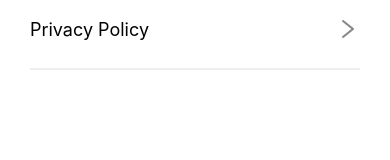
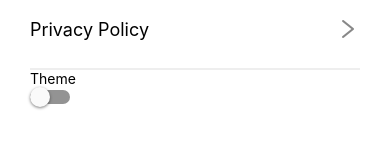
Before and after one commit to PROFF-1/rn-assignment5-22173542, a React Native app in the folder ExpensesApp/: screen /Settings in a window 390 px wide. Shown: the part 563-723 px from the top of the page. Built offline with nearby package versions, Linux system fonts and the light colour scheme.

Commit message:
Dark Theme establish and redy to be implemented

```diff
--- a/ExpensesApp/App.js
+++ b/ExpensesApp/App.js
@@ -4,6 +4,8 @@ import Home from "./Screens/Home"
 import Settings from "./Screens/Settings"
 import MyCards from "./Screens/MyCards"
 import Statistics from "./Screens/Statistics"
+import { ThemeProvider } from './ThemeContext';
+import { useTheme } from './ThemeContext';
 
 import { NavigationContainer } from '@react-navigation/native';
 import { createBottomTabNavigator } from '@react-navigation/bottom-tabs';
@@ -11,7 +13,10 @@ import { createBottomTabNavigator } from '@react-navigation/bottom-tabs';
 
 const Tab = createBottomTabNavigator()
 
-export default function App() {
+function AppComponents() {
+
+  const theme = useTheme();
+
   return (
     <NavigationContainer style={styles.container}>
       <Tab.Navigator>
@@ -57,3 +62,12 @@ export default function App() {
     </NavigationContainer>
   );
 }
+
+
+export default function App() {
+  return (
+   <ThemeProvider>
+    <AppComponents/>
+   </ThemeProvider>
+  )
+}
--- a/ExpensesApp/Screens/Settings.js
+++ b/ExpensesApp/Screens/Settings.js
@@ -1,12 +1,16 @@
-import { FlatList, SafeAreaView, StyleSheet, Text, View } from 'react-native'
+import { FlatList, SafeAreaView, StyleSheet, Switch, Text, View } from 'react-native'
 import React from 'react'
 import { styles } from '../Styles/styles'
 import { settingsList } from '../Data/data'
+import { useTheme } from '../ThemeContext.js'
 
 
 export default function Settings() {
+
+  const theme =useTheme();
+  const {isDarkMode}= theme;
   return (
-    <SafeAreaView style={styles.settingsContainer}>
+    <SafeAreaView style={[styles.settingsContainer, {backgroundColor:theme.colors.background}]}>
       <Text style={styles.settings}>Settings </Text>
       <View style={{width:'100%',paddingHorizontal:30,}}>
         <FlatList
@@ -20,6 +24,13 @@ export default function Settings() {
           )
         }}
         />
+        <View>
+          <Text>Theme</Text>
+          <Switch
+            value={theme.isDarkMode}
+            onValueChange={theme.toggleTheme}
+          />
+        </View>
       </View>
     </SafeAreaView>
   )
--- a/ExpensesApp/ThemeContext.js
+++ b/ExpensesApp/ThemeContext.js
@@ -0,0 +1,37 @@
+import { createContext,useState,useContext } from "react";
+
+const ThemeContext = createContext();
+
+
+
+export const ThemeProvider=({children})=>{
+
+
+  const [isDarkMode, setIsDarkMode]= useState(false);
+
+  const toggleTheme =()=> {
+    setIsDarkMode(prevMode=>!prevMode)
+  }
+
+
+const theme ={
+  isDarkMode,
+  toggleTheme,
+  colors: isDarkMode ?{
+    background: '#171726',
+    text: '#fff',
+  }:{
+    background:'white',
+    text: 'black'
+  }
+};
+
+  return(
+    <ThemeContext.Provider value ={theme}>
+      {children}
+    </ThemeContext.Provider>
+  )
+};
+
+
+export const useTheme = ()=>useContext(ThemeContext);
```
